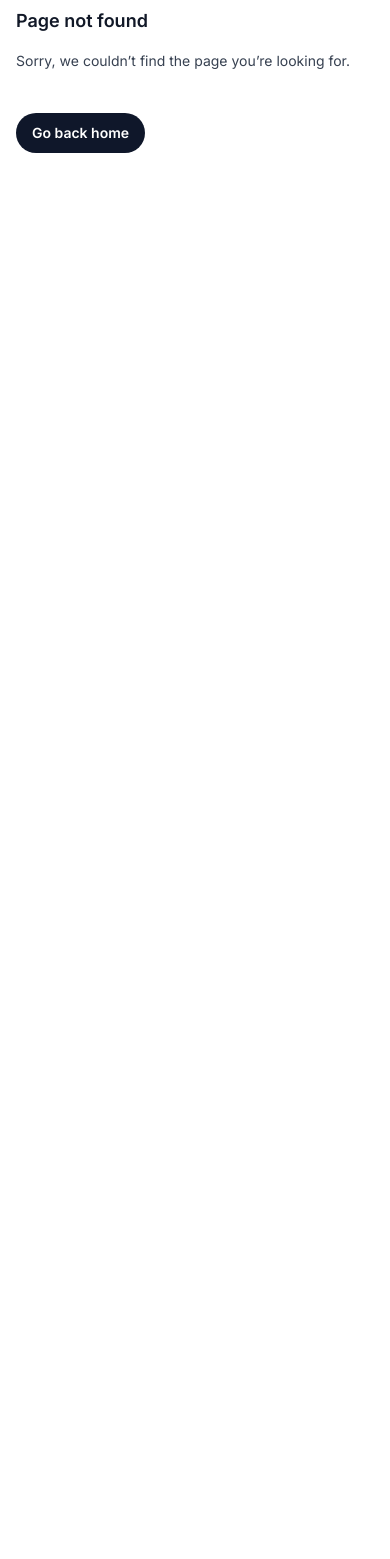
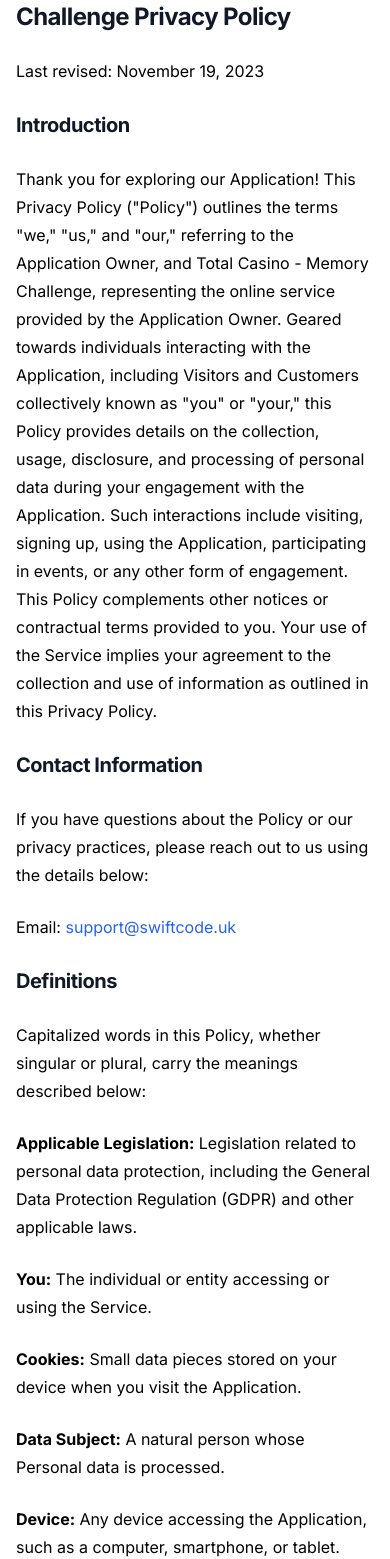
Before and after one commit to swiftcodeuk/swiftcode, a Next.js app: page /mobile-privacy in a window 390 px wide. Before the commit this address had no page. Shown: the part 191-1750 px from the top of the page. Before the commit the page ends 844 px from the top, so only its background shows below. Built offline with nearby package versions, Linux system fonts and the light colour scheme.

Commit message:
Privacy policy for mobile

```diff
--- /dev/null
+++ b/src/app/mobile-privacy/page.jsx
@@ -0,0 +1,101 @@
+import { Footer } from '@/components/Footer'
+import { Header } from '@/components/Header'
+
+function Content() {
+  return (
+    <div className="flex justify-center pt-0 pb-60 px-4 sm:px-8 lg:px-8">
+    <div className="lg:col-span-2 lg:col-start-1 lg:row-start-2 lg:mx-auto lg:grid lg:w-full lg:max-w-7xl lg:grid-cols-2 lg:gap-x-8 lg:px-8">
+    <div className="mt-10 max-w-2xl space-y-6 text-base">
+
+    <h1 class="text-2xl font-bold tracking-tight text-gray-900">Total Casino - Memory Challenge Privacy Policy</h1>
+  <p>Last revised: November 19, 2023</p>
+
+  <h2 class="text-xl font-bold tracking-tight text-gray-900">Introduction</h2>
+  <p>Thank you for exploring our Application! This Privacy Policy ("Policy") outlines the terms "we," "us," and "our," referring to the Application Owner, and Total Casino - Memory Challenge, representing the online service provided by the Application Owner. Geared towards individuals interacting with the Application, including Visitors and Customers collectively known as "you" or "your," this Policy provides details on the collection, usage, disclosure, and processing of personal data during your engagement with the Application. Such interactions include visiting, signing up, using the Application, participating in events, or any other form of engagement. This Policy complements other notices or contractual terms provided to you. Your use of the Service implies your agreement to the collection and use of information as outlined in this Privacy Policy.</p>
+
+  <h2 class="text-xl font-bold tracking-tight text-gray-900">Contact Information</h2>
+  <p>If you have questions about the Policy or our privacy practices, please reach out to us using the details below:</p>
+  <p>Email: <a href="mailto:support@swiftcode.uk" class="text-blue-600">support@swiftcode.uk</a></p>
+
+  <h2 class="text-xl font-bold tracking-tight text-gray-900">Definitions</h2>
+  <p>Capitalized words in this Policy, whether singular or plural, carry the meanings described below:</p>
+
+  <p><strong>Applicable Legislation:</strong> Legislation related to personal data protection, including the General Data Protection Regulation (GDPR) and other applicable laws.</p>
+  <p><strong>You:</strong> The individual or entity accessing or using the Service.</p>
+  <p><strong>Cookies:</strong> Small data pieces stored on your device when you visit the Application.</p>
+  <p><strong>Data Subject:</strong> A natural person whose Personal data is processed.</p>
+  <p><strong>Device:</strong> Any device accessing the Application, such as a computer, smartphone, or tablet.</p>
+  <p><strong>IP Address:</strong> Unique internet protocol address associated with your Internet activity.</p>
+  <p><strong>Personal Data:</strong> Information about an identified or identifiable natural person.</p>
+  <p><strong>Pixels:</strong> Software code integrated into the program code for tracking and analyzing User behavior.</p>
+  <p><strong>Technical Data:</strong> Information collected by the Application about your device and interaction.</p>
+  <p><strong>Visitor:</strong> A person visiting the Service.</p>
+  <p><strong>Service:</strong> Refers to Total Casino - Memory Challenge, the software program provided by the Application Owner.</p>
+
+  <h2 class="text-xl font-bold tracking-tight text-gray-900">Source of Personal Data</h2>
+  <p>We collect data directly from you through promotional forms and your communication via email, telephone, or postal address. While using our Service, we may request personally identifiable information, including but not limited to email address and usage data. Additionally, we automatically collect information when you use our app, such as IP address, app version, activities within the app, and usage date/time.</p>
+
+  <h2 class="text-xl font-bold tracking-tight text-gray-900">Processing of Personal Data</h2>
+  <p>As the controller of Personal data, we process it to:</p>
+  <ul>
+    <li>Provide and maintain our Service.</li>
+    <li>Contact you for updates or informative communications.</li>
+    <li>Manage your requests.</li>
+    <li>Evaluate business transfers.</li>
+    <li>Analyze data, identify trends, and improve our Service.</li>
+  </ul>
+  <p>We may share your personal information with Service Providers, in business transfers, with other users, or with your consent.</p>
+
+  <h2 class="text-xl font-bold tracking-tight text-gray-900">RIGHT TO OPT-OUT (WITHDRAW CONSENT) AND OBJECT</h2>
+  <p>You can opt out of receiving communications from us. We prioritize protecting children's privacy and do not knowingly collect information from those under 18. You have the right to request deletion of your Personal Data.</p>
+
+  <h2 class="text-xl font-bold tracking-tight text-gray-900">Storage of Personal Data</h2>
+  <p>We store Personal data in databases on our premises and use data centers of relevant service providers. Security measures are in place to prevent unauthorized access.</p>
+
+  <h2 class="text-xl font-bold tracking-tight text-gray-900">Retention of Your Personal Data</h2>
+  <p>We retain Personal Data as long as necessary for the purposes stated in this Policy or as required by law.</p>
+
+  <h2 class="text-xl font-bold tracking-tight text-gray-900">Transfer of Personal Data to Third Parties</h2>
+  <p>We do not transfer Personal Data to third parties unless required by legislation, at your request, or to our Processors as specified in Article 8.</p>
+
+  <h2 class="text-xl font-bold tracking-tight text-gray-900">Transfer of Your Personal Data</h2>
+  <p>Your information, including Personal Data, may be processed outside your jurisdiction. We ensure such transfers comply with data protection standards.</p>
+
+  <h2 class="text-xl font-bold tracking-tight text-gray-900">Processors of Personal Data</h2>
+  <p>We may engage Processors to facilitate Personal data processing, ensuring they adhere to confidentiality obligations.</p>
+
+  <h2 class="text-xl font-bold tracking-tight text-gray-900">Disclosure of Your Personal Data</h2>
+  <p>In business transactions or law enforcement situations, we may disclose Personal Data.</p>
+
+  <h2 class="text-xl font-bold tracking-tight text-gray-900">Cross-Border Data Transfer</h2>
+  <p>Your data may be processed in countries with different data protection standards. We ensure adequate safeguards for such transfers.</p>
+
+  <h2 class="text-xl font-bold tracking-tight text-gray-900">Limitation of Liability Regarding Third-Party Resources</h2>
+  <p>Links to third-party resources are provided for informational purposes. We are not responsible for their policies and practices. Ensure you review their privacy policies before providing personal data.</p>
+
+  <h2 class="text-xl font-bold tracking-tight text-gray-900">Other Virtual Currency</h2>
+  <p>Our app includes a virtual currency system for in-app entertainment purposes only. This currency holds no real-world monetary value.</p>
+
+  <h2 class="text-xl font-bold tracking-tight text-gray-900">Policy Update</h2>
+  <p>We may update this Policy at our discretion. The updated version is effective upon accessibility. Changes will be notified through prominent notices or direct notifications. Review this Policy periodically for updates.</p>
+
+  <h2 class="text-xl font-bold tracking-tight text-gray-900">Contact Us</h2>
+  <p>For questions about this Privacy Policy, contact us at:</p>
+  <p>Email: <a href="mailto:support@swiftcode.uk" class="text-blue-600">support@swiftcode.uk</a></p>
+           </div>
+  </div>
+  </div>
+  )
+}
+
+export default function Success() {
+    return (
+      <>
+        <Header />
+        <main>
+            <Content />
+        </main>
+        <Footer />
+      </>
+    )
+  }
```
Also changed, not shown: 2 other files (tests, documents, lock files or other folders).
